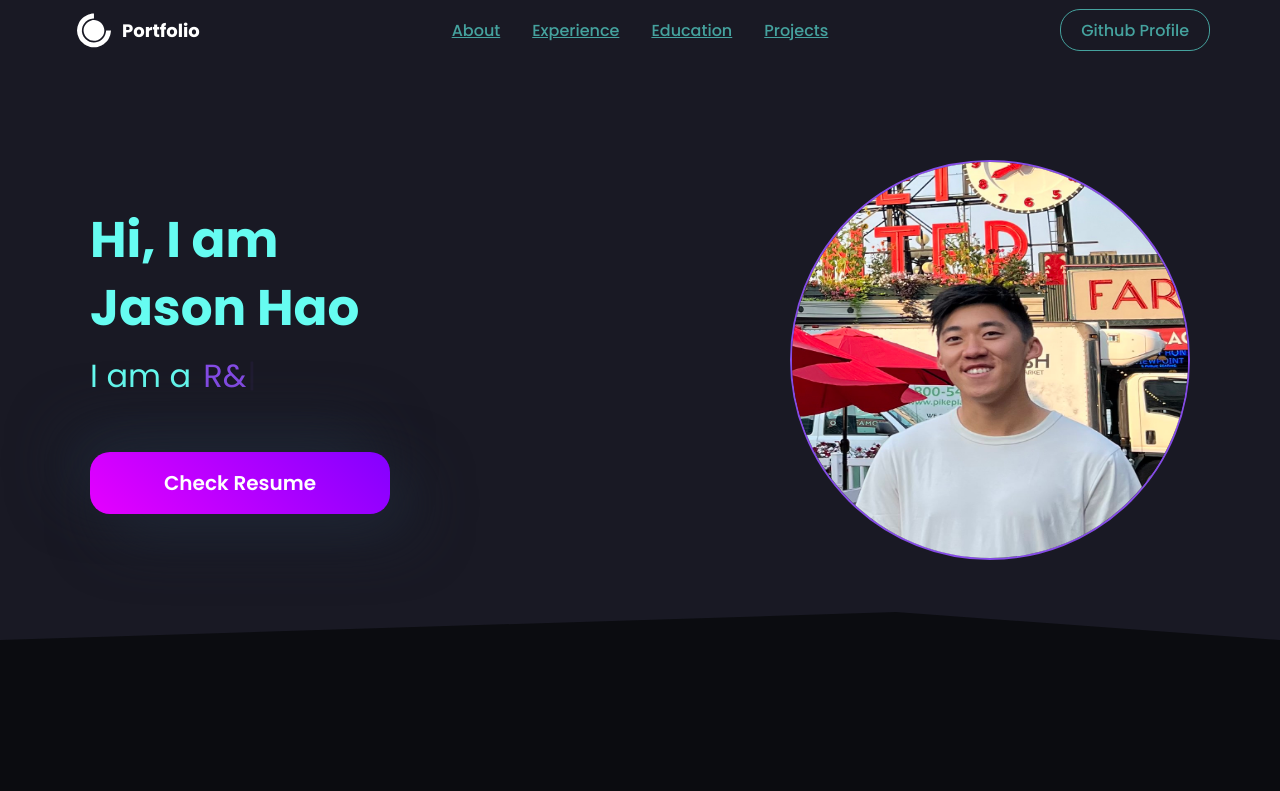
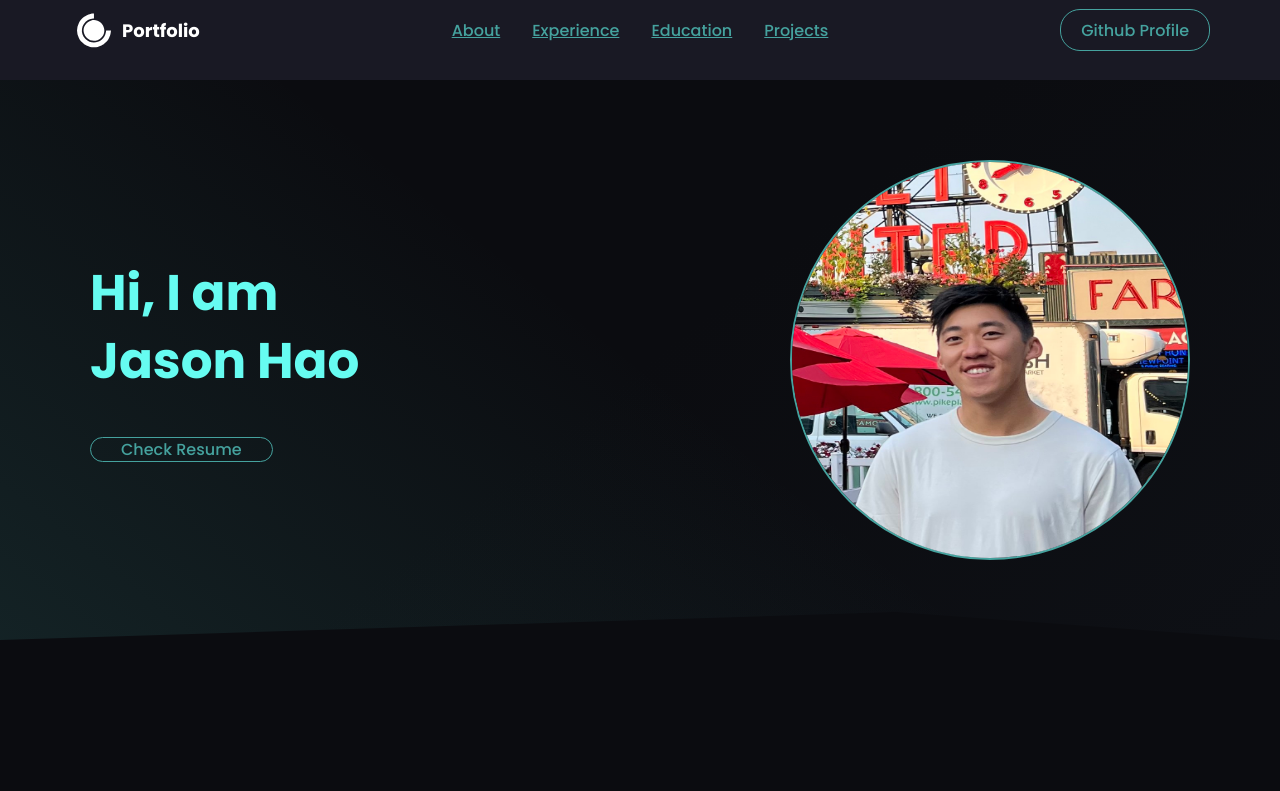
Before and after one commit to jyhaoo/jyhaoo.github.io, a React (Create React App) app: page / in a window 1280 px wide. Shown: the top 791 px of the page. Built offline with nearby package versions, Linux system fonts and the light colour scheme.

Commit message:
Saving HeroSection before experiments

```diff
--- a/src/components/HeroSection/index.js
+++ b/src/components/HeroSection/index.js
@@ -5,7 +5,19 @@ import TypeWriter from "typewriter-effect";
 import HeroImg from "../../images/HeroImage.jpg";
 
 const HeroContainer = styled.div`
-  background-color: ${({ theme }) => theme.card_light};
+  background-color: ${({ theme }) => theme.bg};
+  background: linear-gradient(
+  38.73deg,
+  rgba(69, 162, 158, 0.15) 0%,
+  rgba(31, 40, 51, 0) 50%
+  ),
+  linear-gradient(
+    141.27deg,
+    rgba(69, 162, 158, 0) 50%,
+    rgba(31, 40, 51, 0.15) 100%
+  );
+  width: 100%
+  clip-path: polygon(0 0, 100% 0, 100% 100%, 0 calc(100% - 5vw));
   display: flex;
   justify-content: center;
   position: relative;
@@ -153,37 +165,24 @@ const SubTitle = styled.div`
 `;
 
 const ResumeButton = styled.a`
-    -webkit-appearance: button;
-    -moz-appearance: button;
-    appearance: button;
-    text-decoration: none;
-    width: 95%;
-    max-width: 300px;
-    text-align: center;
-    padding: 16px 0;
-    color:${({ theme }) => theme.white};
-    border-radius: 20px;
-    cursor: pointer;
-    font-size: 20px;
-    font-weight: 600;
-    transition: all 0.2s ease-in-out !important;
-    background: hsla(271, 100%, 50%, 1);
-    background: linear-gradient(225deg, hsla(271, 100%, 50%, 1) 0%, hsla(294, 100%, 50%, 1) 100%);
-    background: -moz-linear-gradient(225deg, hsla(271, 100%, 50%, 1) 0%, hsla(294, 100%, 50%, 1) 100%);
-    background: -webkit-linear-gradient(225deg, hsla(271, 100%, 50%, 1) 0%, hsla(294, 100%, 50%, 1) 100%);
-    box-shadow:  20px 20px 60px #1F2634,
-    -20px -20px 60px #1F2634;
-    &:hover {
-        transform: scale(1.05);
-    transition: all 0.4s ease-in-out;
-    box-shadow:  20px 20px 60px #1F2634,
-    filter: brightness(1);
-    }
-
-    @media (max-width: 640px) {
-        padding: 12px 0;
-        font-size: 18px;
-    }
+  border: 1.8px solid ${({ theme }) => theme.text_tertiary};
+  justify-content: center;
+  align-items: center;
+  border-radius: 25px;
+  color: ${({ theme }) => theme.text_tertiary};
+  cursor: pointer;
+  padding: 0 30px;
+  font-weight: 500;
+  text-decoration: none;
+  font-size: 16px;
+  transition: all 0.6s ease-in-out;
+  :hover {
+    background: ${({ theme }) => theme.text_tertiary};
+    color: ${({ theme }) => theme.white};
+  }
+  @media screen and (max-width: 786px) {
+    font-size: 14px;
+  }
 `;
 
 const Img = styled.img`
@@ -193,7 +192,7 @@ const Img = styled.img`
   max-width: 400px;
   max-height: 400px;
   border-radius: 50%;
-  border: 2px solid ${({ theme }) => theme.primary};
+  border: 2px solid ${({ theme }) => theme.text_tertiary};
 
   @media (max-width: 768px) {
     max-width: 400px;
@@ -217,18 +216,8 @@ const Hero = () => {
               Hi, I am <br />
               {Bio.name}
             </Title>
-            <TextLoop>
-              I am a{" "}
-              <Span>
-                <TypeWriter
-                  options={{ strings: Bio.roles, autoStart: true, loop: true }}
-                ></TypeWriter>
-              </Span>
-            </TextLoop>
             <SubTitle>{Bio.description}</SubTitle>
-            <ResumeButton href={Bio.resume} target="_blank">
-              Check Resume
-            </ResumeButton>
+            <ResumeButton>Check Resume</ResumeButton>
           </HeroLeftContainer>
           <HeroRightContainer>
             <Img src={HeroImg} alt="Hero Image" />
```
